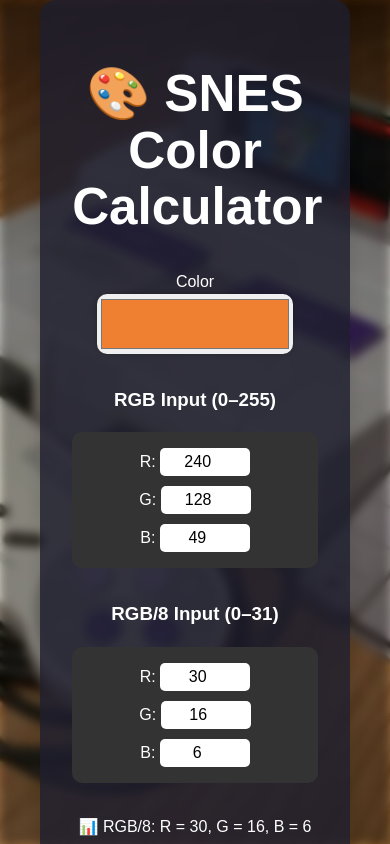
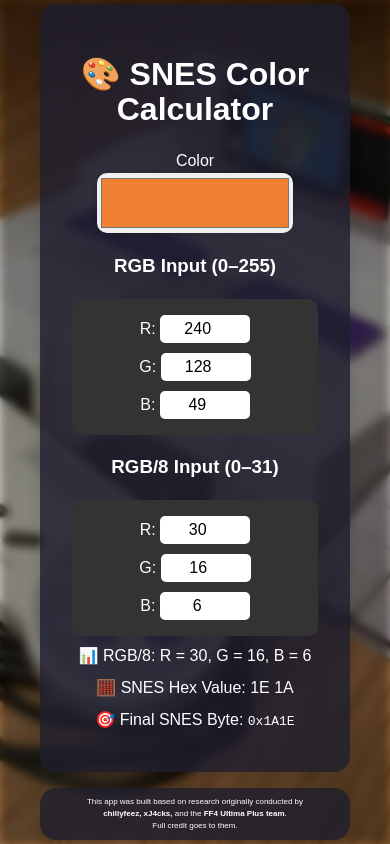
Before and after one commit to andykallian/snes-color-calculator, a React (Vite) app: page / in a window 390 px wide. Shown: the top 844 px of the page. Built offline with nearby package versions, Linux system fonts and the light colour scheme.

Commit message:
responsive design bux fix

```diff
--- a/src/App.css
+++ b/src/App.css
@@ -1,15 +1,23 @@
+html,
+body,
+.app {
+  height: 100%;
+}
+
 body {
   background: #1e1e2f;
   color: #fff;
   font-family: sans-serif;
   text-align: center;
-  margin: 0;
-  height: 100vh;
+  min-height: 100vh; /* Garante que a tela vai ocupar pelo menos 100vh */
+  height: 100%; /* Garante que o body ocupe 100% da altura da tela */
   display: flex;
   justify-content: center;
   align-items: center;
   background: url('/snes-bg.png') no-repeat center center fixed;
   background-size: cover;
+  background-position: center;
+  background-repeat: no-repeat;
   position: relative;
   z-index: -1;
 }
@@ -73,15 +81,32 @@
 @media (max-width: 600px) {
   .containerRoot{
     width: 100vw;
-    height: 100vh;
-    justify-content: flex-start;
+    height: 95vh;
 
   }
   .container{
     width: 63vw;
+    height: 85vh;
+    display: flex;
+    flex-direction: column;
+    justify-content: center;
   }
 
-  .credits{
-    width: 63vw;
+  .container h1{
+    font-size: 2em;
   }
+
+  .result p {
+    margin-block-start: .5em;
+    margin-block-end: .5em;
+  }
+
+  .section {
+    margin: 0;
+  }
+
+  .color-picker-box{
+    margin: 0;
+  }
+
 }
--- a/src/components/ColorPickerBox.css
+++ b/src/components/ColorPickerBox.css
@@ -18,3 +18,11 @@
 .custom-color-input:hover {
   transform: scale(1.05);
 }
+
+
+@media (max-width: 600px) {
+  .color-picker-box{
+    margin: 0;
+  }
+
+}
--- a/src/components/CreditsContainer.css
+++ b/src/components/CreditsContainer.css
@@ -15,5 +15,10 @@
 @media (max-width: 600px) {
   .credits{
     width: 63vw;
+    height: 7vh;
+  }
+
+  .credits p{
+    font-size: 8px;
   }
 }
```
